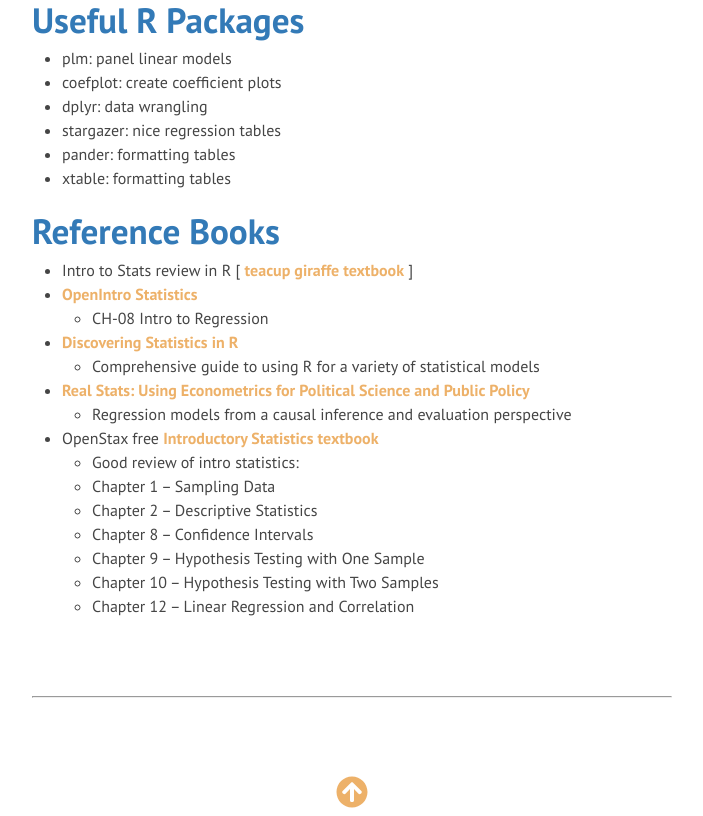
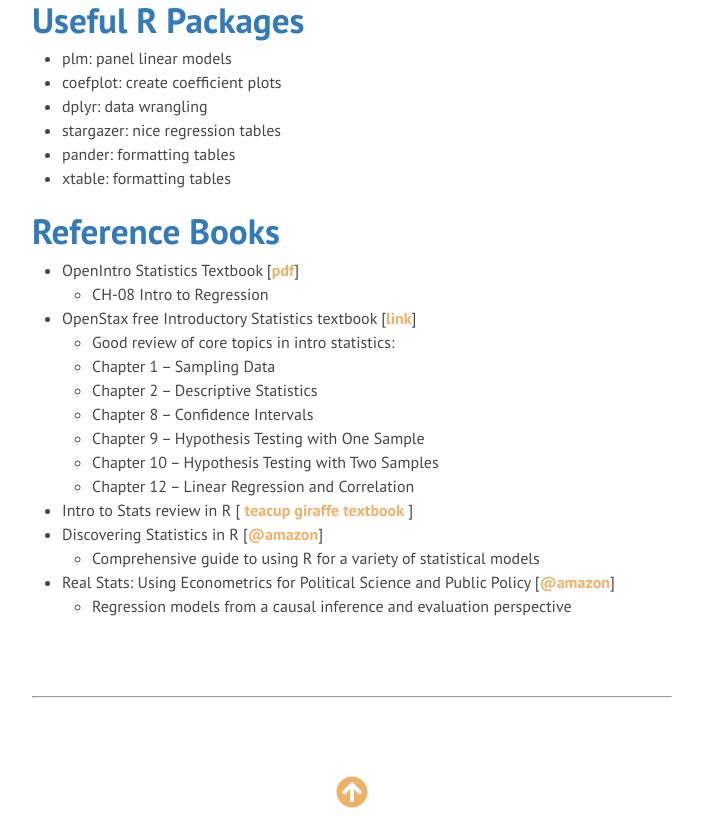
Before and after one commit to DS4PS/ds4ps.github.io, a Jekyll site: the page built from resources-prog-eval.md, in a window 1280 px wide and 900 px high, scrolled down 1698 px, cut to the strip 0-816 px from the top of the window. Shown: the whole strip, without its empty margins (288-991 px from the left). Built offline with Jekyll 4.4.1, drawn with Linux system fonts in a browser that asks for light colours; nearby versions of some CDN libraries; library files that are not in the unit come from our copies.

Commit message:
Update resources-prog-eval.md

```diff
--- a/resources-prog-eval.md
+++ b/resources-prog-eval.md
@@ -73,21 +73,22 @@
 
 ## Reference Books
 
-* Intro to Stats review in R [ [teacup giraffe textbook](https://tinystats.github.io/teacups-giraffes-and-statistics/) ]
-* [OpenIntro Statistics](https://github.com/DS4PS/cpp-523-spr-2020/raw/master/pubs/openintro-statistics-sample.pdf)
+* OpenIntro Statistics Textbook [[pdf](https://github.com/DS4PS/cpp-523-spr-2020/raw/master/pubs/openintro-statistics-sample.pdf)]
   - CH-08 Intro to Regression
-* [Discovering Statistics in R](https://www.amazon.com/Discovering-Statistics-Using-Andy-Field/dp/1446200469)
-  - Comprehensive guide to using R for a variety of statistical models
-* [Real Stats: Using Econometrics for Political Science and Public Policy](https://www.amazon.com/Real-Stats-Econometrics-Political-Science/dp/0199981949)
-  - Regression models from a causal inference and evaluation perspective
-* OpenStax free [Introductory Statistics textbook](https://cnx.org/contents/30189442-6998-4686-ac05-ed152b91b9de)
-  - Good review of intro statistics:
+* OpenStax free Introductory Statistics textbook [[link](https://cnx.org/contents/30189442-6998-4686-ac05-ed152b91b9de)]
+  - Good review of core topics in intro statistics:
   - Chapter 1 – Sampling Data
   - Chapter 2 – Descriptive Statistics
   - Chapter 8 – Confidence Intervals
   - Chapter 9 – Hypothesis Testing with One Sample
   - Chapter 10 – Hypothesis Testing with Two Samples
   - Chapter 12 – Linear Regression and Correlation
+* Intro to Stats review in R [ [teacup giraffe textbook](https://tinystats.github.io/teacups-giraffes-and-statistics/) ]
+* Discovering Statistics in R [[@amazon](https://www.amazon.com/Discovering-Statistics-Using-Andy-Field/dp/1446200469)]
+  - Comprehensive guide to using R for a variety of statistical models
+* Real Stats: Using Econometrics for Political Science and Public Policy [[@amazon](https://www.amazon.com/Real-Stats-Econometrics-Political-Science/dp/0199981949)]
+  - Regression models from a causal inference and evaluation perspective
+
 
 
  <br>
```
